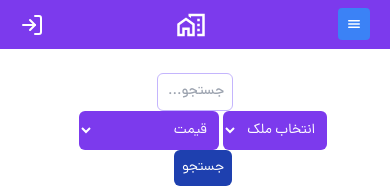
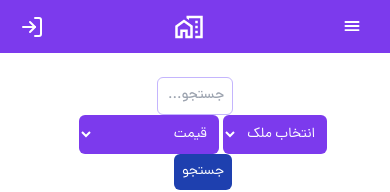
Before and after one commit to hasanashrafi/realstate-next, a Next.js app: page / in a window 390 px wide. Shown: the top 192 px of the page. Built offline with nearby package versions, Linux system fonts and the light colour scheme; no server answers.

Commit message:
edit styles

```diff
--- a/src/components/layout/DashboardSideBar.js
+++ b/src/components/layout/DashboardSideBar.js
@@ -13,7 +13,7 @@ async function DashboardSideBar({ children }) {
         <div className='w-[95%]  p-2 mx-auto flex flex-col md:flex-row md:items-start md:gap-x-3 justify-center items-center gap-y-5  mt-10  px-2 '>
 
             {/* sidebar */}
-            <div className=' font-DanaDemiBold flex md:flex-col justify-around mx-auto items-center sm:w-[260px] w-full  h-fit px-2 py-2 rounded-lg  shadow-dark text-sm'>
+            <div className=' font-DanaDemiBold flex sm:flex-col justify-around mx-auto items-center sm:w-[260px] w-full  h-fit px-2 py-2 rounded-lg  shadow-dark text-sm'>
                 <CgProfile className='hidden md:block text-5xl text-gray-600' />
                 <p className='hidden md:block p-1 my-2 text-gray-600 font-semibold border-b-2 border-b-gray-500'>
                     {session?.user.email}
--- a/src/components/layout/Header.js
+++ b/src/components/layout/Header.js
@@ -23,7 +23,7 @@ return (
             <div className='relative sm:hidden'>
                 <button
                     onClick={toggleDropdown}
-                    className=' p-2 bg-blue-500 rounded '
+                    className=' p-2 rounded text-xl '
                 >
                     <IoMenu />
                 </button>
```
